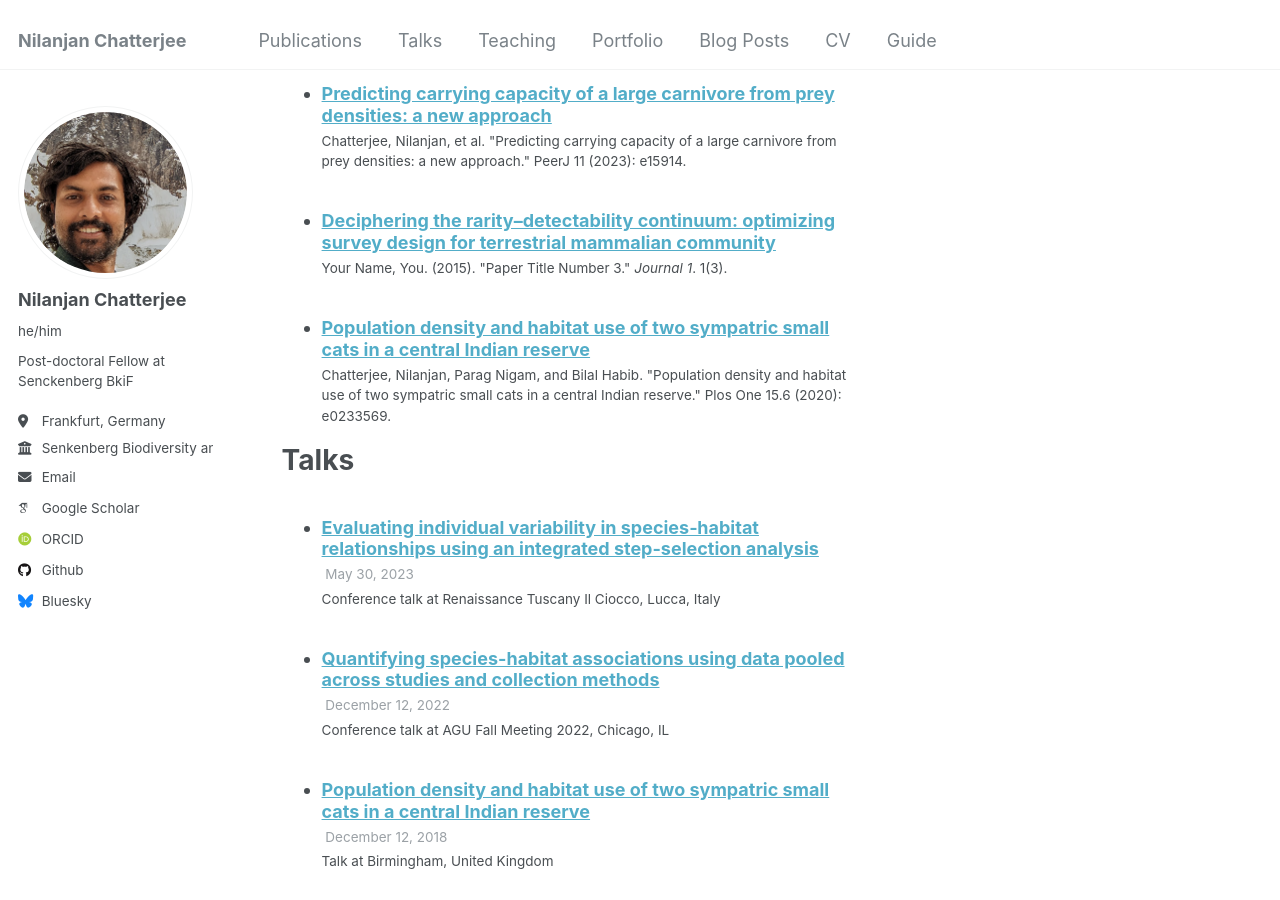
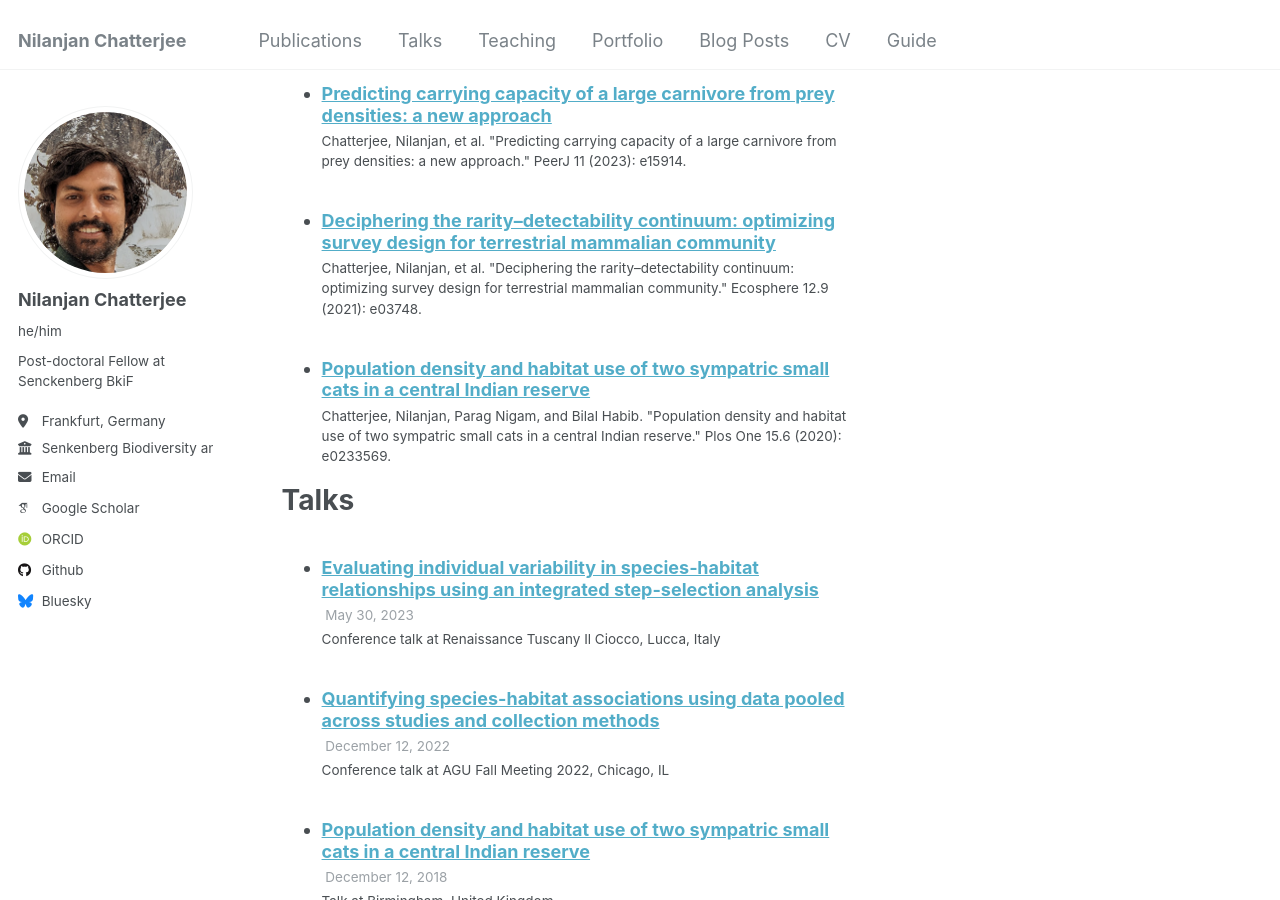
Before and after one commit to nilanjanchatterjee/nilanjanchatterjee.github.io, a Jekyll site: the page built from _pages/cv.md, in a window 1280 px wide and 900 px high, scrolled down 1200 px. Built offline with Jekyll 4.4.1, drawn with Linux system fonts in a browser that asks for light colours; some web fonts are replaced.

Commit message:
Updated ecosphere paper

```diff
--- a/_publications/2015-10-01-paper-title-number-3.md
+++ b/_publications/2015-10-01-paper-title-number-3.md
@@ -1,7 +1,7 @@
 ---
 title: "Deciphering the rarity–detectability continuum: optimizing survey design for terrestrial mammalian community"
 collection: publications
-category: manuscripts
+category: Survey Design and Monitoring
 permalink: https://esajournals.onlinelibrary.wiley.com/doi/full/10.1002/ecs2.3748
 excerpt: 'Motion-triggered camera traps are an increasingly popular tool for monitoring terrestrial species over large landscapes. Over the years,
 occupancy has become a robust and unbiased state variable to monitor species worldwide. However, the optimal sampling design required for
@@ -11,6 +11,7 @@ date: 2021-09-21
 venue: 'Ecosphere'
 slidesurl: 'https://esajournals.onlinelibrary.wiley.com/doi/full/10.1002/ecs2.3748'
 paperurl: 'https://esajournals.onlinelibrary.wiley.com/doi/full/10.1002/ecs2.3748'
-citation: 'Your Name, You. (2015). &quot;Paper Title Number 3.&quot; <i>Journal 1</i>. 1(3).'
+citation: 'Chatterjee, Nilanjan, et al. "Deciphering the rarity–detectability continuum: optimizing survey design for terrestrial mammalian community." Ecosphere 12.9 (2021): e03748.
+'
 ---
 Optimal sampling design required for robust estimations of occupancy is lacking for many species. Here, we estimated the optimum sampling design by varying the number of sites and sampling days for a range of terrestrial mammal species using camera-trap survey data from central India.
```
